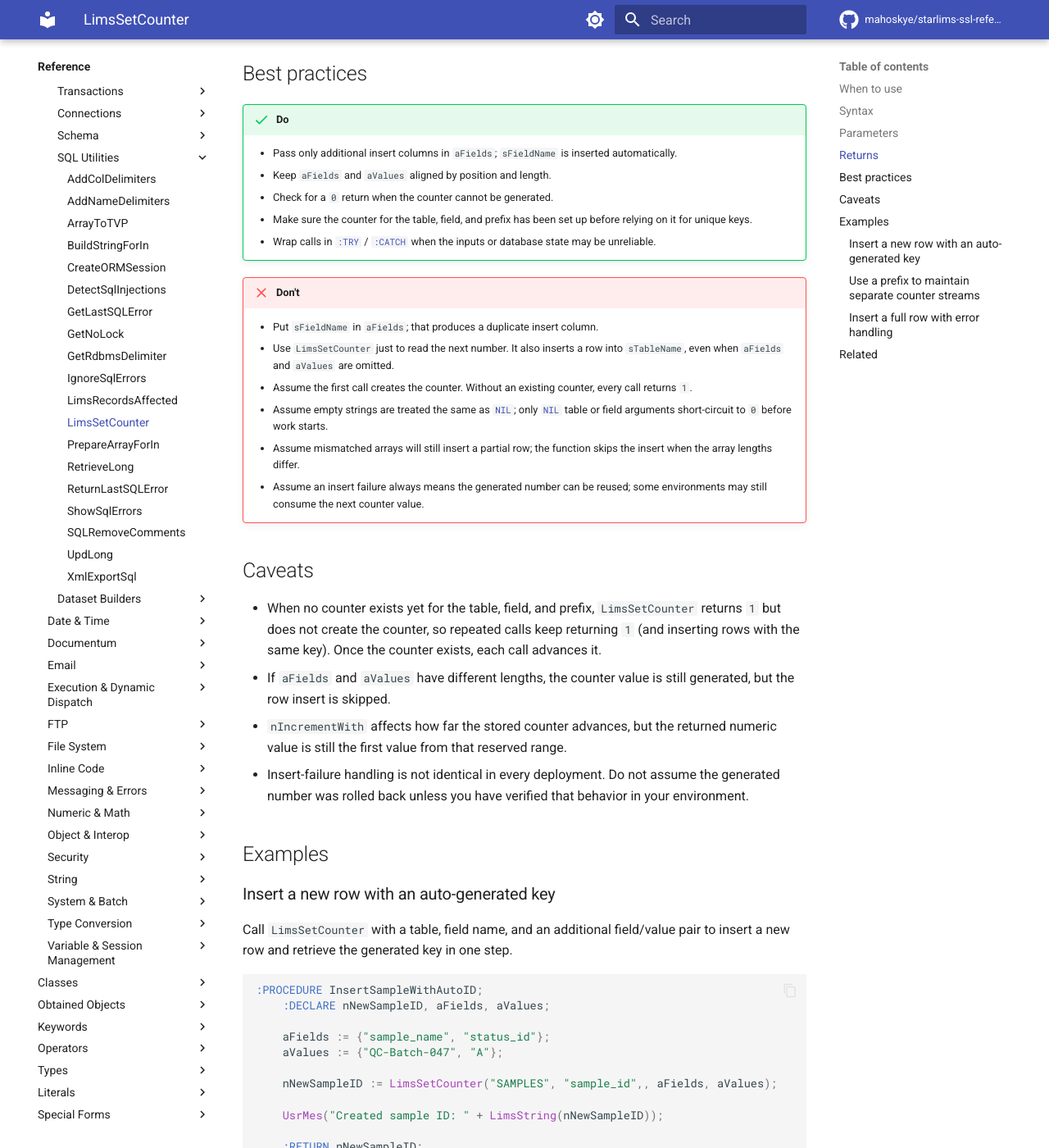
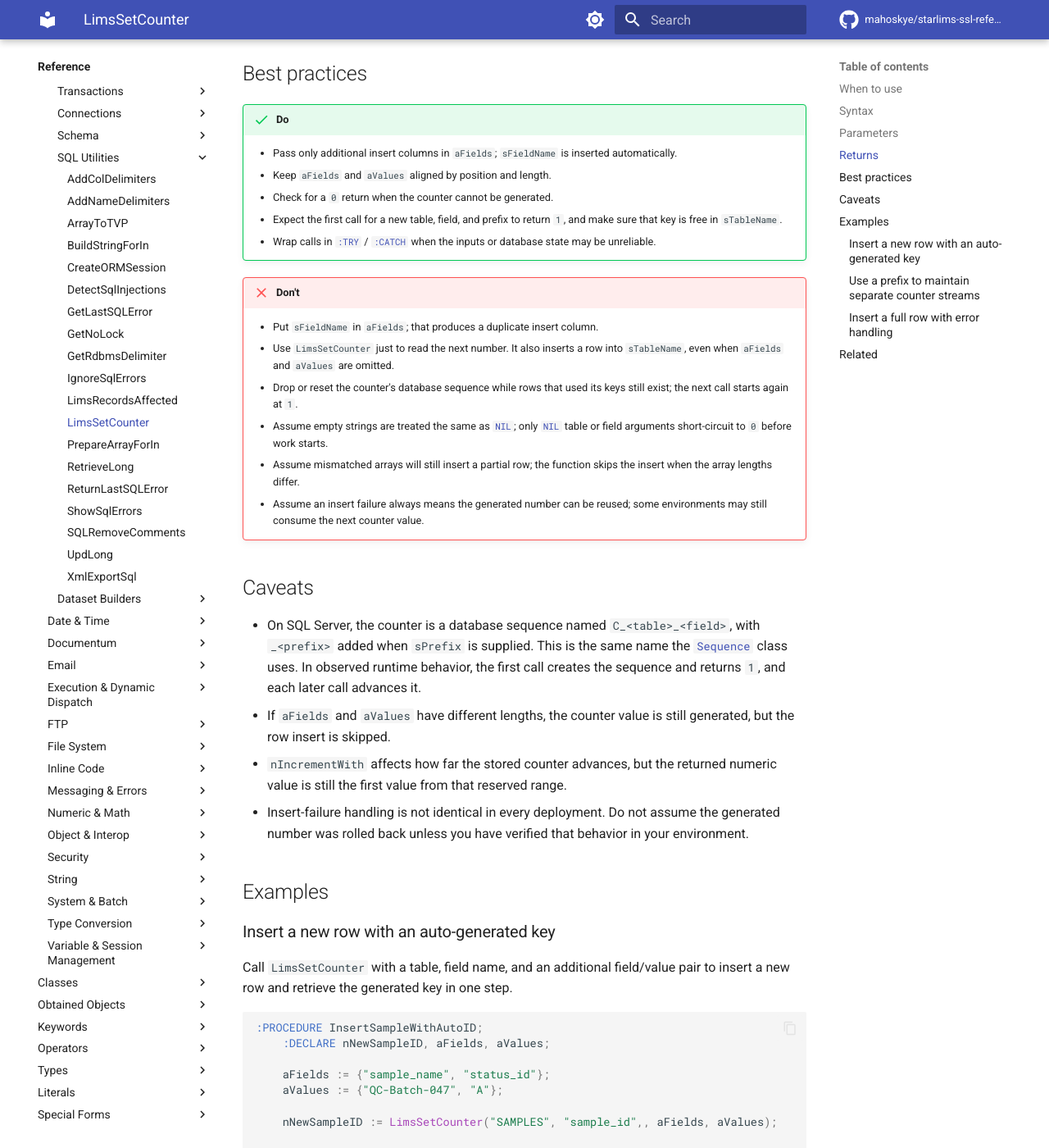
Before and after one commit to mahoskye/starlims-ssl-reference, an MkDocs documentation site: the page built from content/reference/functions/LimsSetCounter.md, in a window 1280 px wide and 1400 px high, scrolled down 1570 px. Shown: the whole window at 82% size. Built offline with MkDocs 1.6.1 and Material for MkDocs 9.7.7, drawn with Linux system fonts in a browser that asks for light colours; plug-ins that fetch from the network failed and are left out; comment, search, counter and statistics services are not loaded.

Commit message:
docs: correct LimsSetCounter, named-transaction and SQLExecute examples (refs #143)
- LimsSetCounter: on SQL Server the counter is a database sequence that the
  first call creates; later calls advance it.
- BeginLimsTransaction, EndLimsTransaction: statements inside a named
  transaction now pass the same connection.
- FormatErrorMessage: drop a Don't bullet that contradicted the Returns section.
- SQLExecute: the update example passed the default rollback flag and
  described it as a rollback.

Co-Authored-By: Claude Opus 5.5 <noreply@anthropic.com>

```diff
--- a/content/reference/functions/LimsSetCounter.md
+++ b/content/reference/functions/LimsSetCounter.md
@@ -50,20 +50,20 @@ LimsSetCounter(sTableName, sFieldName, [sPrefix], [aFields], [aValues], [nIncrem
     - Pass only additional insert columns in `aFields`; `sFieldName` is inserted automatically.
     - Keep `aFields` and `aValues` aligned by position and length.
     - Check for a `0` return when the counter cannot be generated.
-    - Make sure the counter for the table, field, and prefix has been set up before relying on it for unique keys.
+    - Expect the first call for a new table, field, and prefix to return `1`, and make sure that key is free in `sTableName`.
     - Wrap calls in [`:TRY`](../keywords/TRY.md) / [`:CATCH`](../keywords/CATCH.md) when the inputs or database state may be unreliable.
 
 !!! failure "Don't"
     - Put `sFieldName` in `aFields`; that produces a duplicate insert column.
     - Use `LimsSetCounter` just to read the next number. It also inserts a row into `sTableName`, even when `aFields` and `aValues` are omitted.
-    - Assume the first call creates the counter. Without an existing counter, every call returns `1`.
+    - Drop or reset the counter's database sequence while rows that used its keys still exist; the next call starts again at `1`.
     - Assume empty strings are treated the same as [`NIL`](../literals/nil.md); only [`NIL`](../literals/nil.md) table or field arguments short-circuit to `0` before work starts.
     - Assume mismatched arrays will still insert a partial row; the function skips the insert when the array lengths differ.
     - Assume an insert failure always means the generated number can be reused; some environments may still consume the next counter value.
 
 ## Caveats
 
-- When no counter exists yet for the table, field, and prefix, `LimsSetCounter` returns `1` but does not create the counter, so repeated calls keep returning `1` (and inserting rows with the same key). Once the counter exists, each call advances it.
+- On SQL Server, the counter is a database sequence named `C_<table>_<field>`, with `_<prefix>` added when `sPrefix` is supplied. This is the same name the [`Sequence`](../classes/Sequence.md) class uses. In observed runtime behavior, the first call creates the sequence and returns `1`, and each later call advances it.
 - If `aFields` and `aValues` have different lengths, the counter value is still generated, but the row insert is skipped.
 - `nIncrementWith` affects how far the stored counter advances, but the returned numeric value is still the first value from that reserved range.
 - Insert-failure handling is not identical in every deployment. Do not assume the generated number was rolled back unless you have verified that behavior in your environment.
```
Also changed, not shown: content/reference/functions/BeginLimsTransaction.md (+5 -5 lines), content/reference/functions/EndLimsTransaction.md (+4 -4 lines), content/reference/functions/FormatErrorMessage.md (+0 -1 lines), content/reference/functions/SQLExecute.md (+2 -2 lines), 1 other file.
